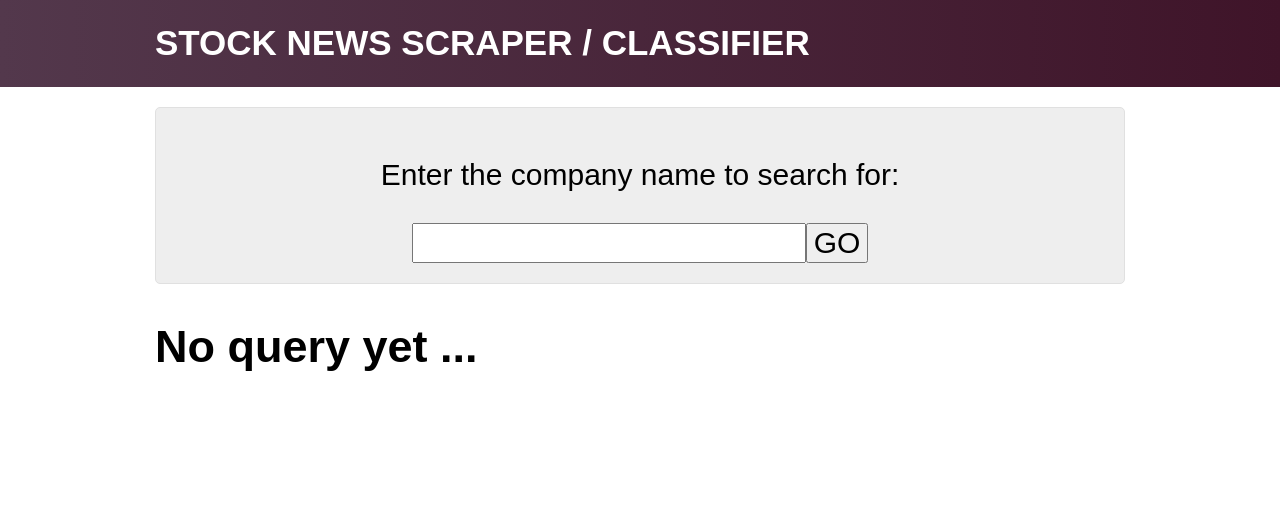
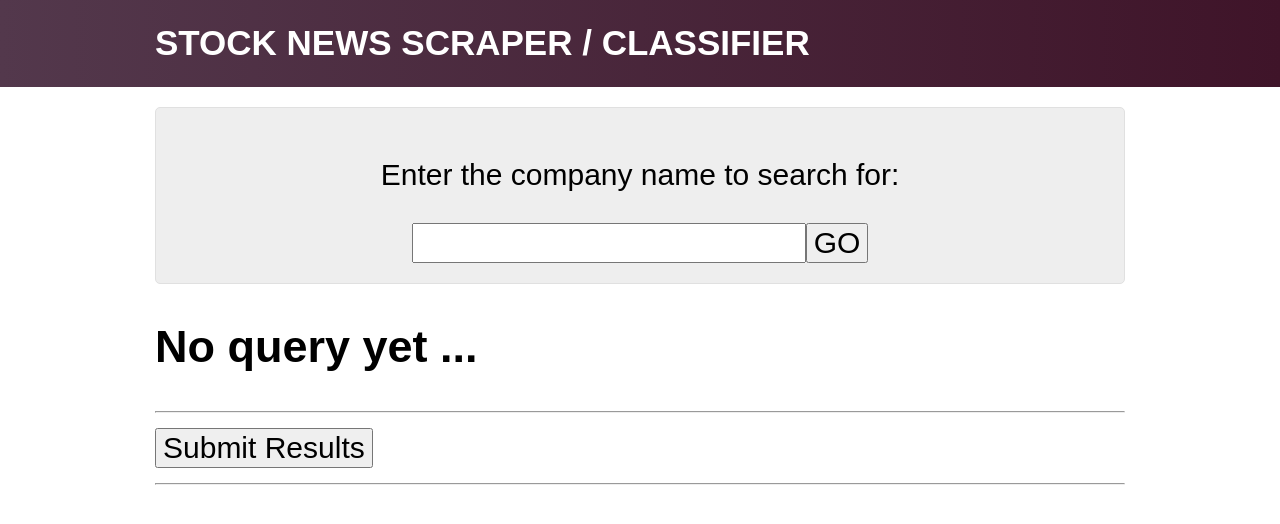
Before and after one commit to smrkem/stockdata2, a React app: page / in a window 1280 px wide. Shown: the top 524 px of the page. Built offline with nearby package versions, Linux system fonts and the light colour scheme.

Commit message:
adds lambda for store_news_items

```diff
--- a/src/components/Results/Results.js
+++ b/src/components/Results/Results.js
@@ -8,7 +8,10 @@ const Results = (props) => {
   }
 
   let content = props.output ? props.output.map((item, i) => (
-    <div key={i}>
+    <div
+      data-item={ JSON.stringify(item) }
+      key={i}
+      >
       <p>
         <strong>Date: </strong><span>{ item.published }</span>
         <br />
@@ -25,6 +28,9 @@ const Results = (props) => {
   return (
     <div className="results">
       <h2>{ heading }</h2>
+      <hr />
+      <button>Submit Results</button>
+      <hr />
       <div>{ content }</div>
     </div>
 )}
--- a/src/components/StockNews/StockNews.js
+++ b/src/components/StockNews/StockNews.js
@@ -15,6 +15,11 @@ class StockNews extends React.Component {
       timer: 0,
       output: []
     }
+  }
+
+  onPostItems(data) {
+    console.log('Posting items')
+    console.log(data)
   }
 
   onNewQuery(query) {
@@ -50,7 +55,12 @@ class StockNews extends React.Component {
     return (
       <div className="container" id="stocknews-container">
         <CompanyNameInput newQuery={(val) => this.onNewQuery(val)} />
-        <Results query={this.state.query} output={this.state.output} timer={this.state.timer}/>
+        <Results
+          query={this.state.query}
+          output={this.state.output}
+          timer={this.state.timer}
+          onPostItems={d => this.onPostItems(d)}
+          />
       </div>
     )
   }
```
Also changed, not shown: 2 other files (tests, documents, lock files or other folders).
